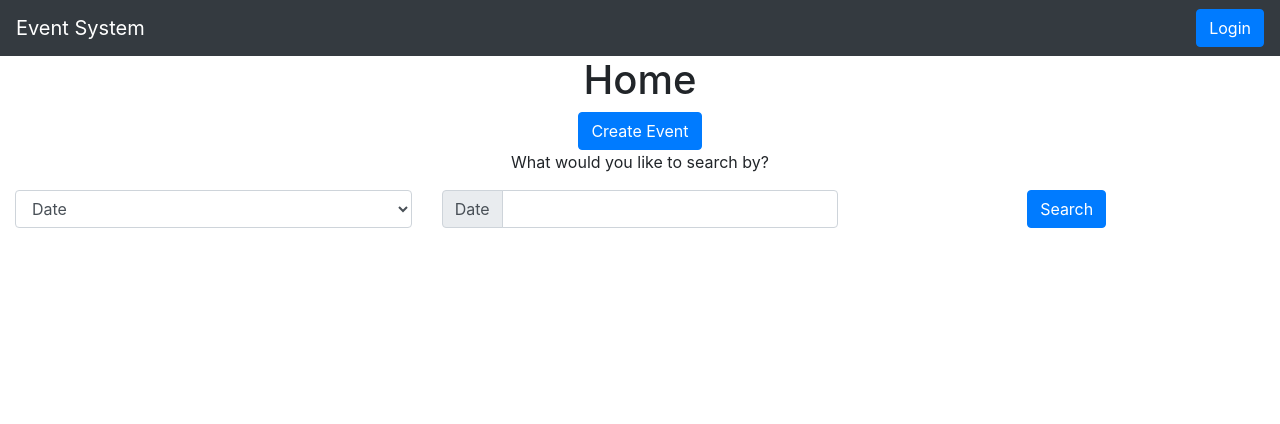
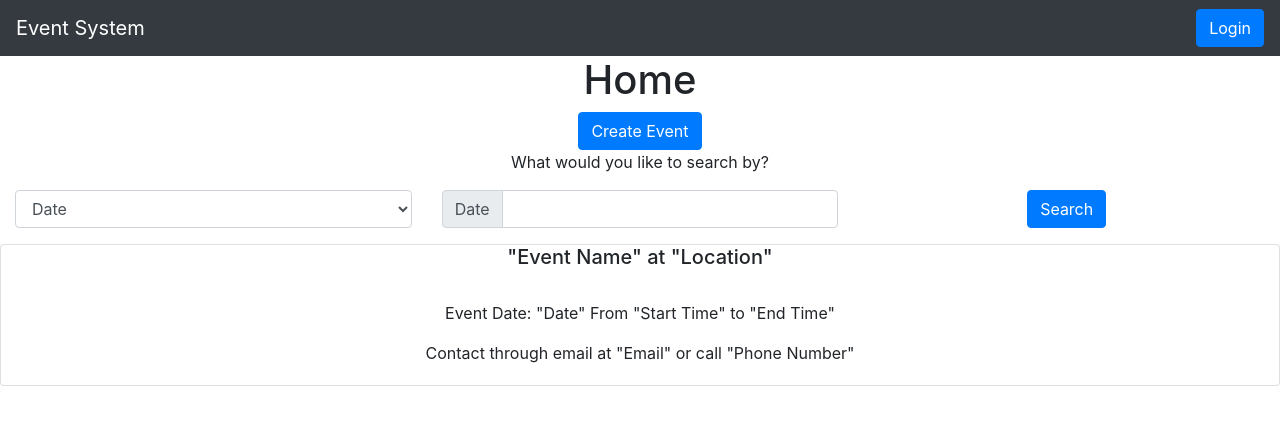
Before and after one commit to COP4710/front-end, a React (Create React App) app: page / in a window 1280 px wide. Shown: the top 424 px of the page. Built offline with nearby package versions, Linux system fonts and the light colour scheme.

Commit message:
Added Event Component

```diff
--- a/src/components/EventComponent.js
+++ b/src/components/EventComponent.js
@@ -0,0 +1,20 @@
+import React, { Component } from 'react'
+import { Tab } from 'react-bootstrap'
+import Card from 'react-bootstrap/Card'
+
+export class EventComponent extends React.Component {
+
+    render(){
+        return(
+            <Card>
+                <Card.Title>"Event Name" at "Location"</Card.Title>
+                <Card.Body>
+                    <Card.Text>Event Date: "Date" From "Start Time" to "End Time"</Card.Text>
+                    <Card.Text>Contact through email at "Email" or call "Phone Number"</Card.Text>
+                </Card.Body>
+            </Card>
+        );
+    }
+}
+
+export default EventComponent;
--- a/src/pages/Home.js
+++ b/src/pages/Home.js
@@ -5,6 +5,8 @@ import ButtonGroup from 'react-bootstrap/ButtonGroup'
 import Dropdown from 'react-bootstrap/Dropdown'
 import InputGroup from 'react-bootstrap/InputGroup'
 import FormControl from 'react-bootstrap/FormControl'
+
+import EventComponent from '../components/EventComponent'
 
 import '../App.css';
 import { Link, Redirect } from 'react-router-dom';
@@ -88,6 +90,7 @@ export class Home extends React.Component {
                         </Col>
                     </Row>
                 </Container>
+                <EventComponent/>
             </div>
         );
     }
```
